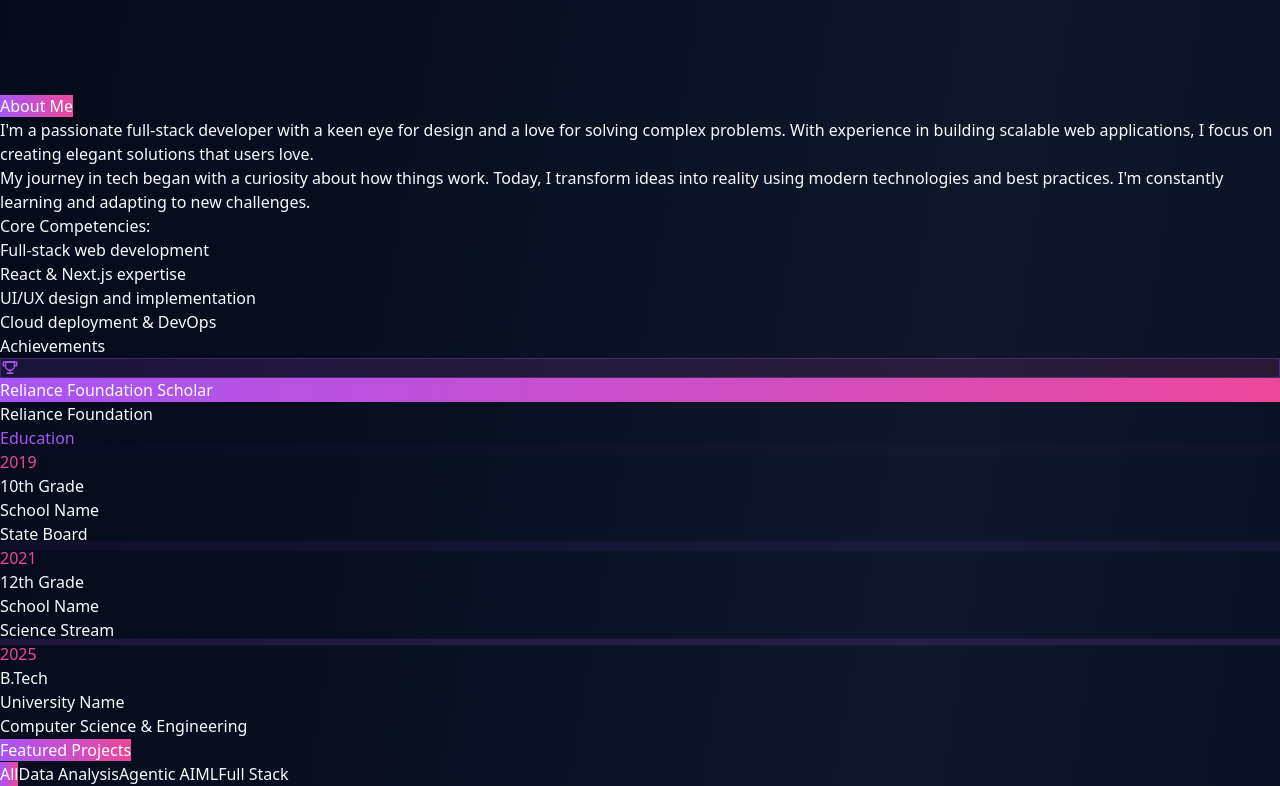
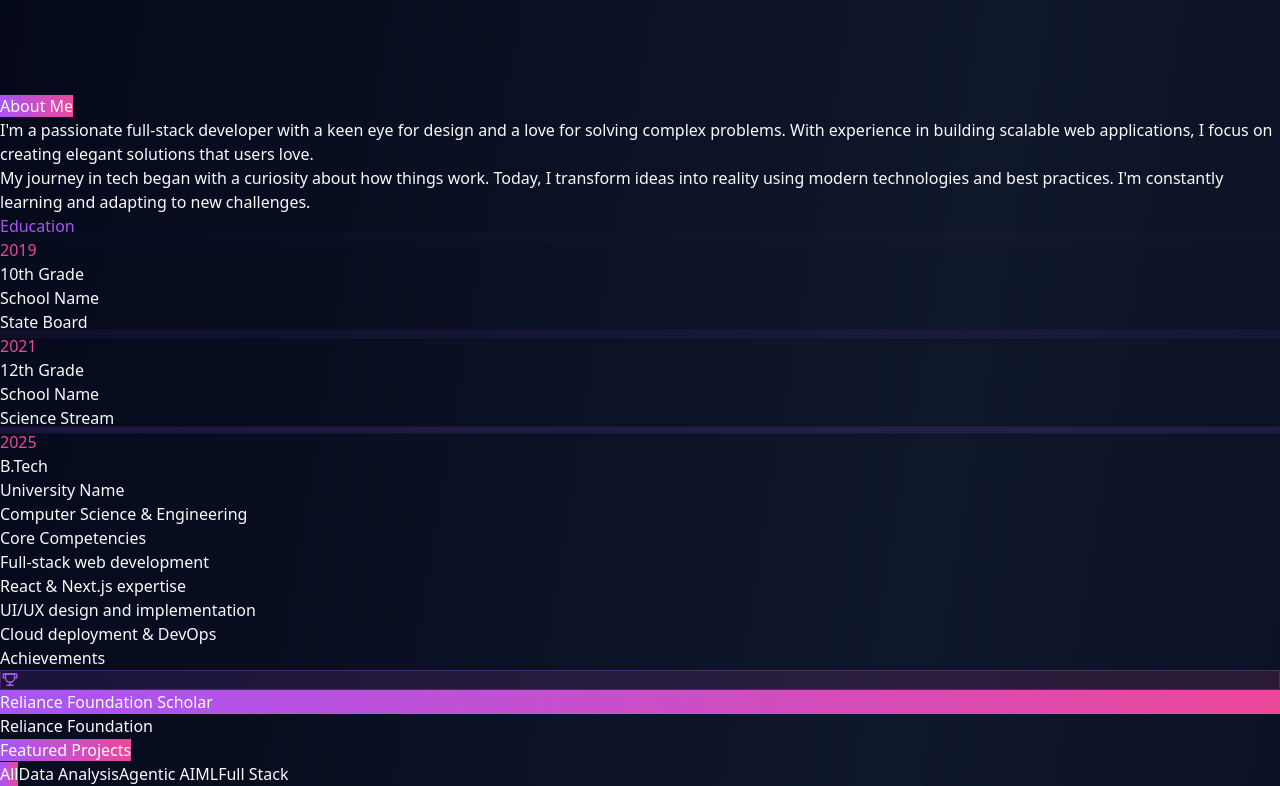
Before and after one commit to Akshats-git/Portfolio, a Next.js app: page / in a window 1280 px wide. Shown: the part 1578-2364 px from the top of the page. Built offline with nearby package versions, Linux system fonts and the light colour scheme.

Commit message:
feat: update About component with enhanced education timeline, competencies, and achievements sections

```diff
--- a/src/components/About.tsx
+++ b/src/components/About.tsx
@@ -9,9 +9,7 @@ const About = () => {
     hidden: { opacity: 0 },
     visible: {
       opacity: 1,
-      transition: {
-        staggerChildren: 0.2,
-      },
+      transition: { staggerChildren: 0.15 },
     },
   };
 
@@ -24,6 +22,23 @@ const About = () => {
     },
   };
 
+  const education = [
+    { year: "2019", label: "10th Grade", school: "School Name", detail: "State Board" },
+    { year: "2021", label: "12th Grade", school: "School Name", detail: "Science Stream" },
+    { year: "2025", label: "B.Tech", school: "University Name", detail: "Computer Science & Engineering" },
+  ];
+
+  const competencies = [
+    "Full-stack web development",
+    "React & Next.js expertise",
+    "UI/UX design and implementation",
+    "Cloud deployment & DevOps",
+  ];
+
+  const achievements = [
+    { title: "Reliance Foundation Scholar", issuer: "Reliance Foundation" },
+  ];
+
   return (
     <section
       id="about"
@@ -34,74 +49,132 @@ const About = () => {
         initial="hidden"
         whileInView="visible"
         viewport={{ once: true, margin: "-100px" }}
-        className="max-w-4xl mx-auto w-full"
+        className="max-w-6xl mx-auto w-full"
       >
         {/* Section Title */}
-        <motion.div variants={itemVariants} className="mb-12">
+        <motion.div variants={itemVariants} className="mb-14">
           <h2 className="text-4xl sm:text-5xl font-bold mb-4">
-            <span className="bg-clip-text text-transparent" style={{ backgroundImage: `linear-gradient(to right, ${theme.primary}, ${theme.secondary})` }}>
+            <span
+              className="bg-clip-text text-transparent"
+              style={{ backgroundImage: `linear-gradient(to right, ${theme.primary}, ${theme.secondary})` }}
+            >
               About Me
             </span>
           </h2>
-          <div className="h-1 w-20 rounded" style={{ backgroundImage: `linear-gradient(to right, ${theme.primary}, ${theme.secondary})` }} />
+          <div
+            className="h-1 w-20 rounded"
+            style={{ backgroundImage: `linear-gradient(to right, ${theme.primary}, ${theme.secondary})` }}
+          />
         </motion.div>
 
-        {/* Content Grid */}
-        <div className="grid grid-cols-1 md:grid-cols-2 gap-12 items-center">
-          {/* Left - Text */}
-          <motion.div variants={itemVariants} className="space-y-6">
+        {/* 3-column grid */}
+        <div className="grid grid-cols-1 md:grid-cols-2 lg:grid-cols-3 gap-10 lg:gap-16 items-start">
+
+          {/* Col 1 — Bio */}
+          <motion.div variants={itemVariants} className="space-y-5">
             <p className="text-lg text-slate-300 leading-relaxed">
               I&apos;m a passionate full-stack developer with a keen eye for design
               and a love for solving complex problems. With experience in
               building scalable web applications, I focus on creating elegant
               solutions that users love.
             </p>
-
             <p className="text-lg text-slate-300 leading-relaxed">
               My journey in tech began with a curiosity about how things work.
               Today, I transform ideas into reality using modern technologies
               and best practices. I&apos;m constantly learning and adapting to new
               challenges.
             </p>
+          </motion.div>
 
-            <div className="pt-4">
-              <h3 className="text-xl font-semibold text-slate-200 mb-4">
-                Core Competencies:
-              </h3>
-              <ul className="space-y-2 text-slate-400">
-                <li className="flex items-center gap-3">
-                  <span className="w-2 h-2 rounded-full" style={{ backgroundColor: theme.primary }} />
-                  Full-stack web development
-                </li>
-                <li className="flex items-center gap-3">
-                  <span className="w-2 h-2 rounded-full" style={{ backgroundColor: theme.primary }} />
-                  React &amp; Next.js expertise
-                </li>
-                <li className="flex items-center gap-3">
-                  <span className="w-2 h-2 rounded-full" style={{ backgroundColor: theme.primary }} />
-                  UI/UX design and implementation
-                </li>
-                <li className="flex items-center gap-3">
-                  <span className="w-2 h-2 rounded-full" style={{ backgroundColor: theme.primary }} />
-                  Cloud deployment & DevOps
-                </li>
+          {/* Col 2 — Education Timeline */}
+          <motion.div variants={itemVariants}>
+            <h3 className="text-lg font-semibold mb-7" style={{ color: theme.primary }}>
+              Education
+            </h3>
+            <div className="relative">
+              <div
+                className="absolute left-[7px] top-2 bottom-2 w-px"
+                style={{
+                  background: `linear-gradient(to bottom, ${theme.primary}, ${theme.secondary}, ${theme.accent})`,
+                }}
+              />
+              <div className="space-y-8">
+                {education.map((item, i) => (
+                  <motion.div
+                    key={item.label}
+                    initial={{ opacity: 0, x: -10 }}
+                    whileInView={{ opacity: 1, x: 0 }}
+                    viewport={{ once: true }}
+                    transition={{ duration: 0.5, delay: i * 0.15 }}
+                    className="flex gap-5 items-start"
+                  >
+                    <div className="relative z-10 mt-1 flex-shrink-0">
+                      <motion.div
+                        animate={{
+                          boxShadow: [
+                            `0 0 0 0 ${theme.primary}55`,
+                            `0 0 0 6px ${theme.primary}00`,
+                          ],
+                        }}
+                        transition={{ duration: 1.8, repeat: Infinity, delay: i * 0.4 }}
+                        className="w-3.5 h-3.5 rounded-full border-2"
+                        style={{ backgroundColor: theme.primary, borderColor: theme.primary }}
+                      />
+                    </div>
+                    <div>
+                      <span className="text-xs font-mono" style={{ color: theme.secondary }}>
+                        {item.year}
+                      </span>
+                      <p className="text-slate-200 font-semibold leading-tight">{item.label}</p>
+                      <p className="text-slate-400 text-sm">{item.school}</p>
+                      <p className="text-slate-500 text-xs mt-0.5">{item.detail}</p>
+                    </div>
+                  </motion.div>
+                ))}
+              </div>
+            </div>
+          </motion.div>
+
+          {/* Col 3 — Competencies + Achievements */}
+          <motion.div variants={itemVariants} className="space-y-10">
+            {/* Core Competencies */}
+            <div>
+              <h3 className="text-lg font-semibold text-slate-200 mb-5">Core Competencies</h3>
+              <ul className="space-y-3 text-slate-400">
+                {competencies.map((c) => (
+                  <li key={c} className="flex items-center gap-3">
+                    <span className="w-2 h-2 rounded-full flex-shrink-0" style={{ backgroundColor: theme.primary }} />
+                    {c}
+                  </li>
+                ))}
               </ul>
             </div>
 
             {/* Achievements */}
-            <div className="pt-2">
-              <h3 className="text-xl font-semibold text-slate-200 mb-4">Achievements</h3>
-              <div className="space-y-3">
-                {[
-                  { title: "Reliance Foundation Scholar", issuer: "Reliance Foundation" },
-                ].map((ach) => (
+            <div>
+              <h3 className="text-lg font-semibold text-slate-200 mb-5">Achievements</h3>
+              <div className="space-y-4">
+                {achievements.map((ach) => (
                   <div key={ach.title} className="flex items-center gap-4">
-                    {/* Trophy icon with glow */}
                     <div
                       className="flex-shrink-0 w-9 h-9 rounded-lg flex items-center justify-center"
-                      style={{ background: `linear-gradient(135deg, ${theme.primary}22, ${theme.secondary}22)`, border: `1px solid ${theme.primary}44` }}
+                      style={{
+                        background: `linear-gradient(135deg, ${theme.primary}22, ${theme.secondary}22)`,
+                        border: `1px solid ${theme.primary}44`,
+                      }}
                     >
-                      <svg viewBox="0 0 24 24" width="18" height="18" fill="none" stroke="currentColor" strokeWidth="1.8" strokeLinecap="round" strokeLinejoin="round" style={{ color: theme.primary }} aria-hidden="true">
+                      <svg
+                        viewBox="0 0 24 24"
+                        width="18"
+                        height="18"
+                        fill="none"
+                        stroke="currentColor"
+                        strokeWidth="1.8"
+                        strokeLinecap="round"
+                        strokeLinejoin="round"
+                        style={{ color: theme.primary }}
+                        aria-hidden="true"
+                      >
                         <path d="M6 9H3V4h18v5h-3" />
                         <path d="M12 15c-3.314 0-6-2.686-6-6V4h12v5c0 3.314-2.686 6-6 6z" />
                         <path d="M12 15v4" />
@@ -109,7 +182,10 @@ const About = () => {
                       </svg>
                     </div>
                     <div>
-                      <p className="font-semibold text-sm bg-clip-text text-transparent" style={{ backgroundImage: `linear-gradient(to right, ${theme.primary}, ${theme.secondary})` }}>
+                      <p
+                        className="font-semibold text-sm bg-clip-text text-transparent"
+                        style={{ backgroundImage: `linear-gradient(to right, ${theme.primary}, ${theme.secondary})` }}
+                      >
                         {ach.title}
                       </p>
                       <p className="text-slate-500 text-xs mt-0.5">{ach.issuer}</p>
@@ -120,58 +196,6 @@ const About = () => {
             </div>
           </motion.div>
 
-          {/* Right - Cards */}
-          <motion.div
-            variants={itemVariants}
-            className="flex flex-col gap-6"
-          >
-            <div>
-              <h3 className="text-lg font-semibold mb-6" style={{ color: theme.primary }}>Education</h3>
-              <div className="relative">
-                {/* Vertical line */}
-                <div
-                  className="absolute left-[7px] top-2 bottom-2 w-px"
-                  style={{ background: `linear-gradient(to bottom, ${theme.primary}, ${theme.secondary}, ${theme.accent})` }}
-                />
-
-                <div className="space-y-8">
-                  {[
-                    { year: "2019", label: "10th Grade", school: "School Name", detail: "State Board" },
-                    { year: "2021", label: "12th Grade", school: "School Name", detail: "Science Stream" },
-                    { year: "2025", label: "B.Tech", school: "University Name", detail: "Computer Science & Engineering" },
-                  ].map((item, i) => (
-                    <motion.div
-                      key={item.label}
-                      initial={{ opacity: 0, x: -10 }}
-                      whileInView={{ opacity: 1, x: 0 }}
-                      viewport={{ once: true }}
-                      transition={{ duration: 0.5, delay: i * 0.15 }}
-                      className="flex gap-5 items-start"
-                    >
-                      {/* Dot */}
-                      <div className="relative z-10 mt-1 flex-shrink-0">
-                        <motion.div
-                          animate={{ boxShadow: [`0 0 0 0 ${theme.primary}55`, `0 0 0 6px ${theme.primary}00`] }}
-                          transition={{ duration: 1.8, repeat: Infinity, delay: i * 0.4 }}
-                          className="w-3.5 h-3.5 rounded-full border-2"
-                          style={{ backgroundColor: theme.primary, borderColor: theme.primary }}
-                        />
-                      </div>
-
-                      {/* Content */}
-                      <div>
-                        <span className="text-xs font-mono" style={{ color: theme.secondary }}>{item.year}</span>
-                        <p className="text-slate-200 font-semibold leading-tight">{item.label}</p>
-                        <p className="text-slate-400 text-sm">{item.school}</p>
-                        <p className="text-slate-500 text-xs mt-0.5">{item.detail}</p>
-                      </div>
-                    </motion.div>
-                  ))}
-                </div>
-              </div>
-            </div>
-
-          </motion.div>
         </div>
       </motion.div>
     </section>
```
